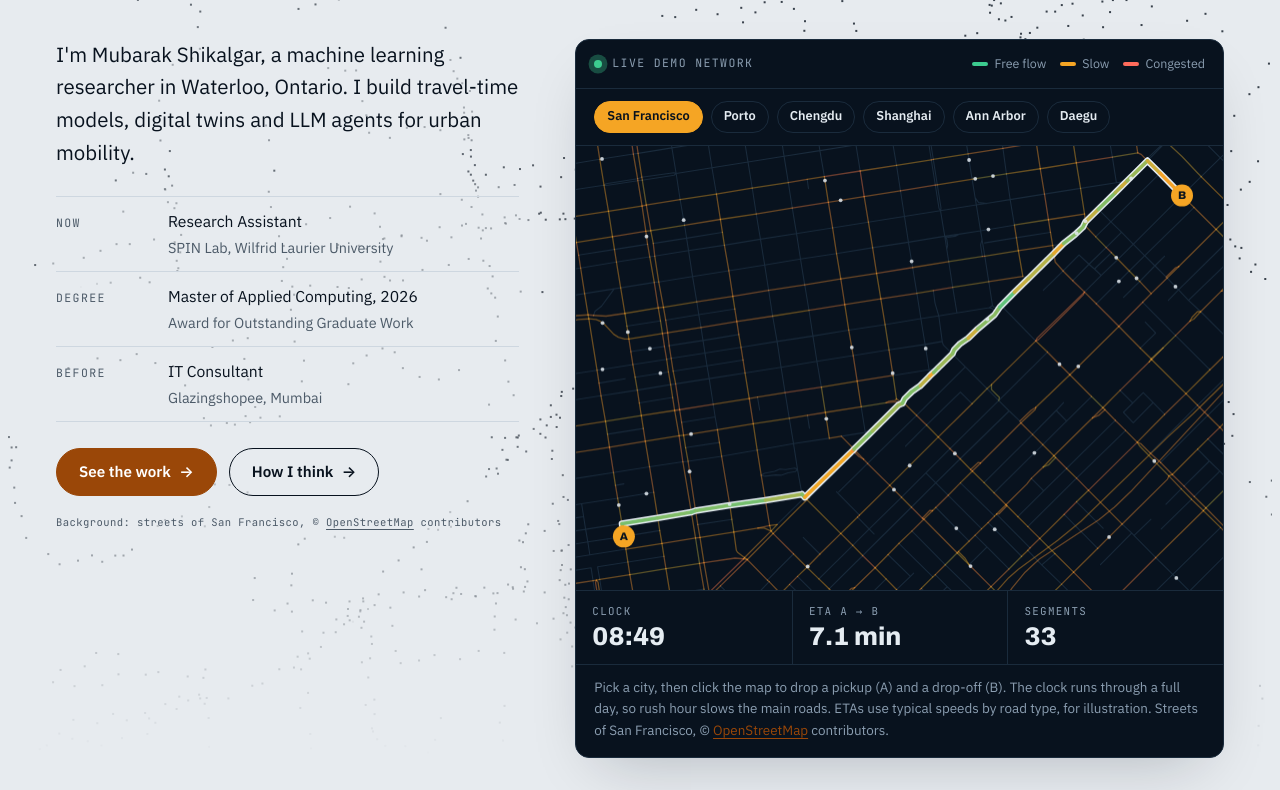
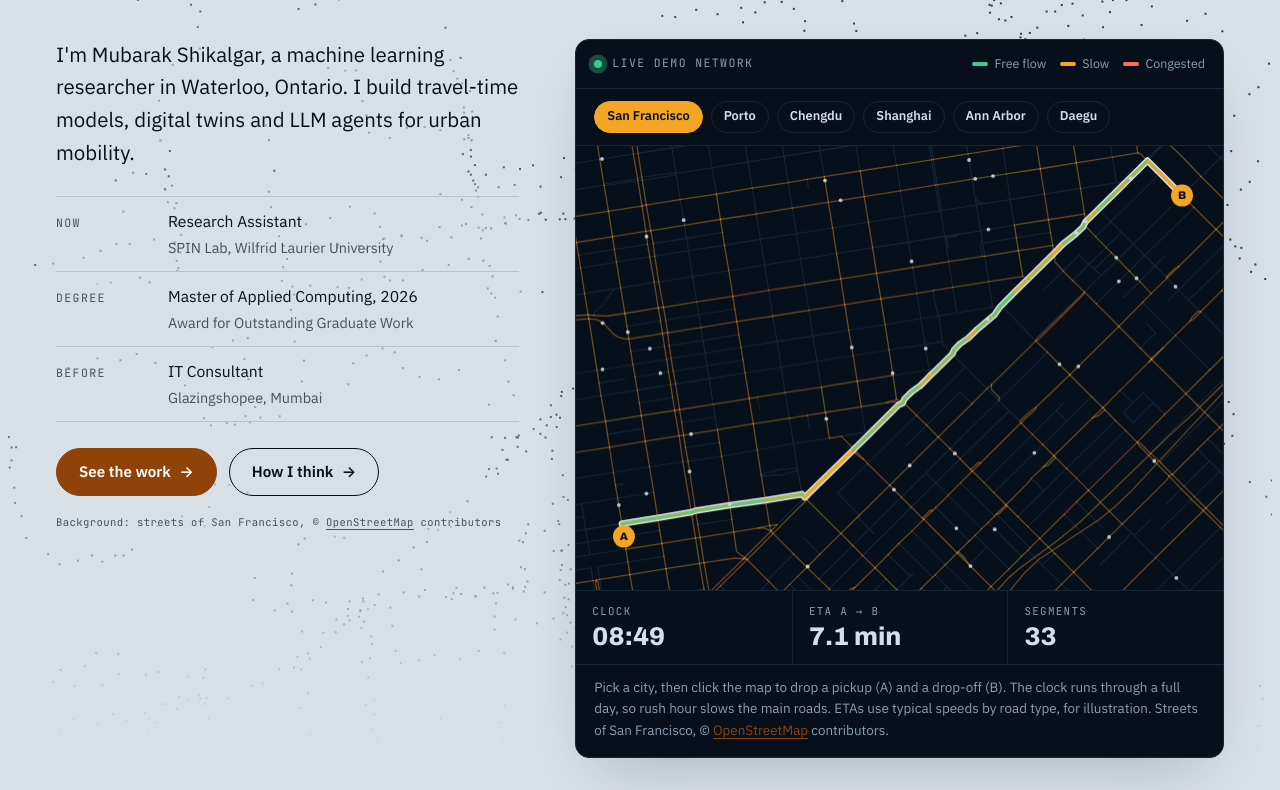
Before and after one commit to mubarak-exe/mubarak-exe.github.io, a plain HTML site: page index.html in a window 1280 px wide. Shown: the part 629-1419 px from the top of the page. Drawn offline with Linux system fonts and the light colour scheme; animation ran at ten frames a second.

Commit message:
Stronger Mist by day, navy a little darker by night
Day "Mist 2": page #D7DFE7, cards #E4E9EF, text #07101A, grey #455160, rust #904308.
Night: navy #07101A (15% darker), cards #0B1724, text #D4E0E9.
Text contrast 14.2:1 in both modes; all text passes WCAG AA.

Co-Authored-By: Claude Opus 5.5 <noreply@anthropic.com>

```diff
--- a/assets/site.css
+++ b/assets/site.css
@@ -1,21 +1,21 @@
 /* Layout: 1280px editorial grid. Type-led heroes in expanded Archivo; navy "night map" bands carry data, demos and the footer;
    case studies and notes pair a sticky section index with a reading column. Palette: Navy + Amber (approved). */
-/* Day: "Mist" (soft blue-grey, no pure white). Night: navy #08121E. Text contrast matches in both (about 15.7:1);
+/* Day: "Mist 2" (clear blue-grey, no white). Night: navy #07101A. Text contrast matches in both (14.2:1);
    every text colour passes WCAG AA. The navy is the same in both modes: night background, day text and day bands. */
 :root {
-  --bg: #E7EBEF;
-  --surface: #F0F3F6;
-  --surface-2: #DEE4EA;
-  --ink: #08121E;
-  --muted: #4C5A68;
-  --line: #CED7E0;
-  --accent: #9A4708;
+  --bg: #D7DFE7;
+  --surface: #E4E9EF;
+  --surface-2: #CBD4DF;
+  --ink: #07101A;
+  --muted: #455160;
+  --line: #B7C2CF;
+  --accent: #904308;
   --accent-ink: #FFFFFF;
-  --band: #08121E;
-  --band-deep: #060F1A;
-  --band-ink: #E5ECF2;
-  --band-muted: #8B9EB1;
-  --band-line: #1A2B3C;
+  --band: #07101A;
+  --band-deep: #050D17;
+  --band-ink: #D4E0E9;
+  --band-muted: #8C9FB1;
+  --band-line: #172635;
   --band-accent: #F5A524;
   --map-free: #3CCB8F;
   --map-slow: #F5A524;
@@ -32,18 +32,18 @@
 }
 @media (prefers-color-scheme: dark) {
   :root:not([data-theme="light"]) {
-    --bg: #08121E; --surface: #0D1A29; --surface-2: #0B1624; --ink: #E5ECF2; --muted: #8B9EB1; --line: #182737;
-    --accent: #F5A524; --accent-ink: #08121E;
-    --band: #0B1828; --band-deep: #060F1A; --band-ink: #E5ECF2; --band-muted: #8B9EB1; --band-line: #1A2B3C; --band-accent: #F5A524;
+    --bg: #07101A; --surface: #0B1724; --surface-2: #0A1320; --ink: #D4E0E9; --muted: #8C9FB1; --line: #152230;
+    --accent: #F5A524; --accent-ink: #07101A;
+    --band: #0A1523; --band-deep: #050D17; --band-ink: #D4E0E9; --band-muted: #8C9FB1; --band-line: #172635; --band-accent: #F5A524;
     --map-free: #3CCB8F; --map-slow: #F5A524; --map-jam: #FF6B5B;
     --shadow: 0 24px 60px -24px rgba(0, 0, 0, 0.6);
     color-scheme: dark;
   }
 }
 :root[data-theme="dark"] {
-  --bg: #08121E; --surface: #0D1A29; --surface-2: #0B1624; --ink: #E5ECF2; --muted: #8B9EB1; --line: #182737;
-  --accent: #F5A524; --accent-ink: #08121E;
-  --band: #0B1828; --band-deep: #060F1A; --band-ink: #E5ECF2; --band-muted: #8B9EB1; --band-line: #1A2B3C; --band-accent: #F5A524;
+  --bg: #07101A; --surface: #0B1724; --surface-2: #0A1320; --ink: #D4E0E9; --muted: #8C9FB1; --line: #152230;
+  --accent: #F5A524; --accent-ink: #07101A;
+  --band: #0A1523; --band-deep: #050D17; --band-ink: #D4E0E9; --band-muted: #8C9FB1; --band-line: #172635; --band-accent: #F5A524;
   --map-free: #3CCB8F; --map-slow: #F5A524; --map-jam: #FF6B5B;
   --shadow: 0 24px 60px -24px rgba(0, 0, 0, 0.6);
   color-scheme: dark;
--- a/index.html
+++ b/index.html
@@ -8,7 +8,7 @@
 <link rel="preconnect" href="https://fonts.googleapis.com">
 <link rel="preconnect" href="https://fonts.gstatic.com" crossorigin>
 <link rel="stylesheet" href="https://fonts.googleapis.com/css2?family=Archivo:wdth,wght@62..125,100..900&family=IBM+Plex+Sans:ital,wght@0,400;0,500;0,600;0,700;1,400&family=JetBrains+Mono:wght@400;500;600&family=Source+Serif+4:ital,opsz,wght@0,8..60,400;0,8..60,600;1,8..60,400&display=swap">
-<link rel="stylesheet" href="assets/site.css?v=446111fa97">
+<link rel="stylesheet" href="assets/site.css?v=16a7042bb6">
 <script>
   (function () {
     try {
@@ -19,8 +19,8 @@
 </script>
 <link rel="canonical" href="https://mubarak.sh/">
 <link rel="icon" href="/favicon.svg" type="image/svg+xml">
-<meta name="theme-color" content="#E7EBEF" media="(prefers-color-scheme: light)">
-<meta name="theme-color" content="#08121E" media="(prefers-color-scheme: dark)">
+<meta name="theme-color" content="#D7DFE7" media="(prefers-color-scheme: light)">
+<meta name="theme-color" content="#07101A" media="(prefers-color-scheme: dark)">
 <meta property="og:type" content="website">
 <meta property="og:url" content="https://mubarak.sh/">
 <meta property="og:title" content="Mubarak Shikalgar">
```
Also changed, not shown: favicon.svg.
